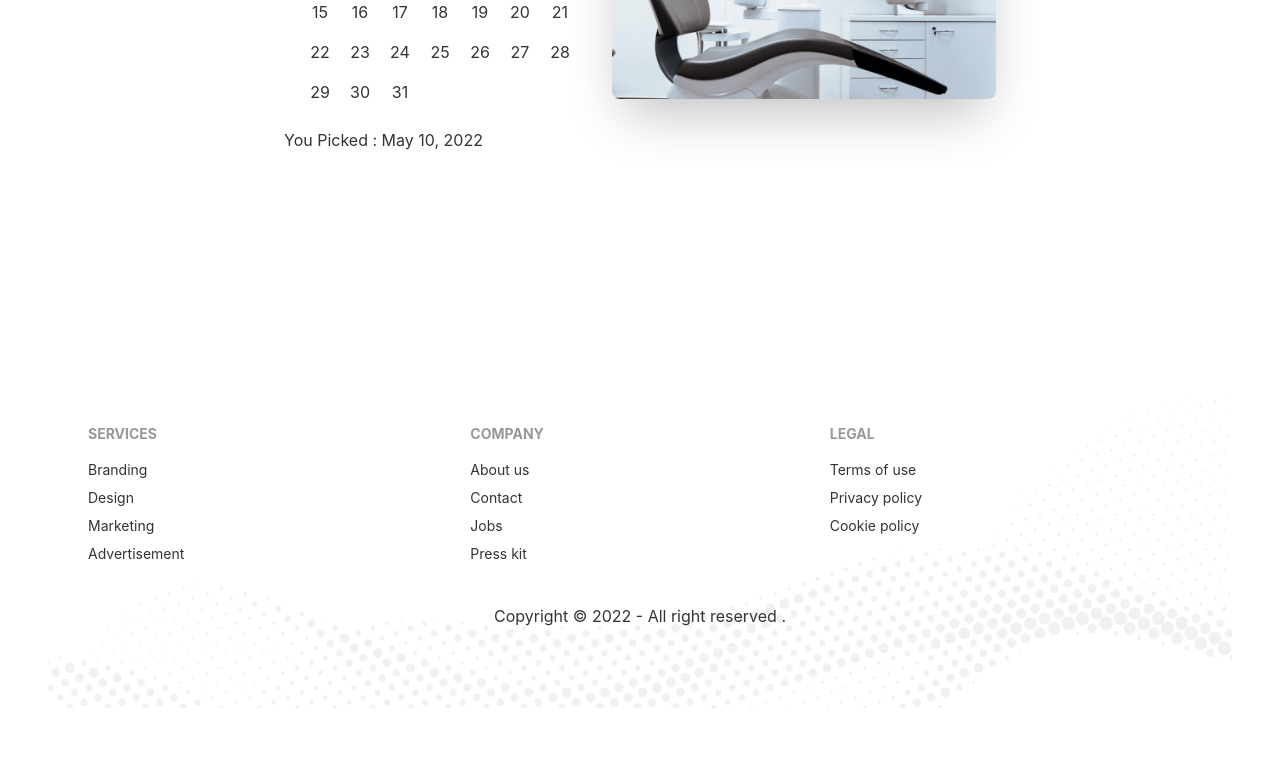
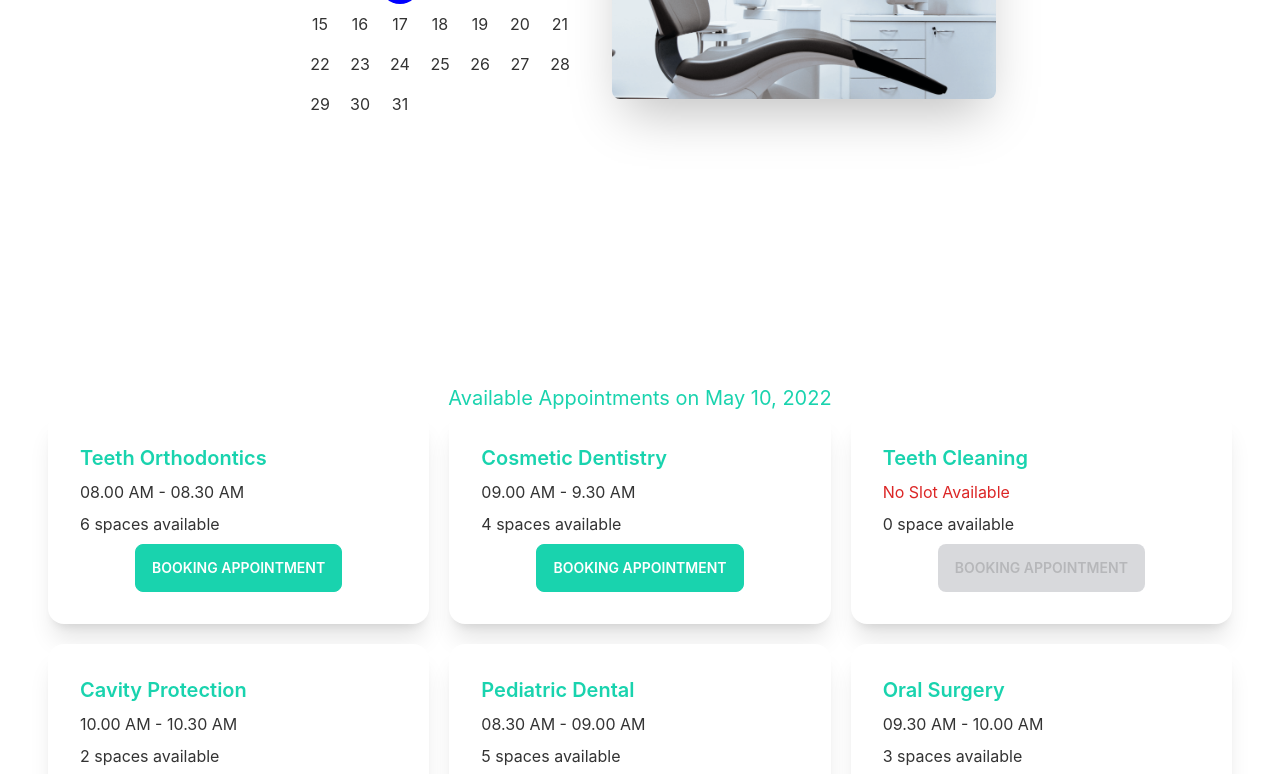
Before and after one commit to Rajesh-107/doctors-portal, a React (Create React App) app: page /appointment in a window 1280 px wide. Shown: the part 480-1254 px from the top of the page. Before the commit the page ends 1188 px from the top, so only its background shows below. Built offline with nearby package versions, Linux system fonts and the light colour scheme.

Commit message:
Booking Options and available slots

```diff
--- /dev/null
+++ b/public/services.json
@@ -0,0 +1,56 @@
+[{
+        "_id": 1,
+        "name": "Teeth Orthodontics",
+        "slots": [
+            "08.00 AM - 08.30 AM",
+            "08.30 AM - 09.00 AM",
+            "09.00 AM - 9.30 AM",
+            "09.30 AM - 10.00 AM",
+            "10.00 AM - 10.30 AM",
+            "10.30 AM - 11.00 AM"
+        ]
+    },
+    {
+        "_id": 2,
+        "name": "Cosmetic Dentistry",
+        "slots": [
+            "09.00 AM - 9.30 AM",
+            "09.30 AM - 10.00 AM",
+            "10.00 AM - 10.30 AM",
+            "10.30 AM - 11.00 AM"
+        ]
+    },
+    {
+        "_id": 3,
+        "name": "Teeth Cleaning",
+        "slots": []
+    },
+    {
+        "_id": 4,
+        "name": "Cavity Protection",
+        "slots": [
+            "10.00 AM - 10.30 AM",
+            "10.30 AM - 11.00 AM"
+        ]
+    },
+    {
+        "_id": 5,
+        "name": "Pediatric Dental",
+        "slots": [
+            "08.30 AM - 09.00 AM",
+            "09.00 AM - 9.30 AM",
+            "09.30 AM - 10.00 AM",
+            "10.00 AM - 10.30 AM",
+            "10.30 AM - 11.00 AM"
+        ]
+    },
+    {
+        "_id": 6,
+        "name": "Oral Surgery",
+        "slots": [
+            "09.30 AM - 10.00 AM",
+            "10.00 AM - 10.30 AM",
+            "10.30 AM - 11.00 AM"
+        ]
+    }
+]
--- a/src/Pages/Appointment/Appointment.js
+++ b/src/Pages/Appointment/Appointment.js
@@ -1,11 +1,14 @@
-import React from 'react';
+import React, { useState } from 'react';
 import Footer from '../Sherad/Footer';
 import AppointmentBanner from './AppointmentBanner';
+import AvailableAppointment from './AvailableAppointment';
 
 const Appointment = () => {
+    const [date, setDate] = useState(new Date());
     return (
         <div>
-            <AppointmentBanner></AppointmentBanner>
+            <AppointmentBanner date={date} setDate={setDate}></AppointmentBanner>
+            <AvailableAppointment date={date}></AvailableAppointment>
             <Footer></Footer>
         </div>
     );
--- a/src/Pages/Appointment/AppointmentBanner.js
+++ b/src/Pages/Appointment/AppointmentBanner.js
@@ -2,10 +2,10 @@ import React, {useState} from 'react';
 import chair from '../../assets/images/chair.png';
 import { DayPicker } from 'react-day-picker';
 import 'react-day-picker/dist/style.css';
-import { format } from 'date-fns';
 
-const AppointmentBanner = () => {
-    const [date, setDate] = useState(new Date());
+
+const AppointmentBanner = ({date, setDate}) => {
+
     return (
         <div class="hero min-h-screen px-15">
         <div class="hero-content flex-col lg:flex-row-reverse">
@@ -16,7 +16,7 @@ const AppointmentBanner = () => {
               selected={date}
               onSelect={setDate}
               />
-              <p>You Picked : {format(date, 'PP')}</p>
+
           </div>
         </div>
 
--- a/src/Pages/Appointment/AvailableAppointment.js
+++ b/src/Pages/Appointment/AvailableAppointment.js
@@ -1,9 +1,25 @@
-import React from 'react';
+import { format } from 'date-fns';
+import React, {useState,useEffect } from 'react';
+import Service from './Service';
 
-const AvailableAppointment = () => {
+const AvailableAppointment = ({date}) => {
+    const [services, setServices] = useState([]);
+
+    useEffect( () => {
+        fetch('services.json')
+        .then(res => res.json())
+        .then(data => setServices(data))
+    }, [])
     return (
         <div>
-
+            <h4 className='text-xl text-secondary text-center'>Available Appointments on {format(date, 'PP')}</h4>
+            <div className='grid grid-cols-1 md:grid-cols-2 lg:grid-cols-3 gap-5'>
+                {
+                    services.map(service => <Service
+                    key={service._id} service={service}
+                    ></Service>)
+                }
+            </div>
         </div>
     );
 };
--- /dev/null
+++ b/src/Pages/Appointment/Service.js
@@ -0,0 +1,24 @@
+import React from 'react';
+
+const Service = ({service}) => {
+    const {name, slots} = service;
+    return (
+        <div class="card lg:max-w-lg bg-base-100 shadow-xl">
+  <div class="card-body">
+    <h2 class="card-title text-secondary">{name}</h2>
+    <p>{
+        slots.length > 0
+        ?
+        <span>{slots[0]}</span>:
+        <span className='text-red-600'>No Slot Available</span>
+        }</p>
+    <p>{slots.length} {slots.length > 1 ? 'spaces' : 'space'} available</p>
+    <div class="card-actions justify-center">
+      <button disabled={slots.length === 0} class="btn btn-secondary text-white uppercase">Booking Appointment</button>
+    </div>
+  </div>
+</div>
+    );
+};
+
+export default Service;
```
